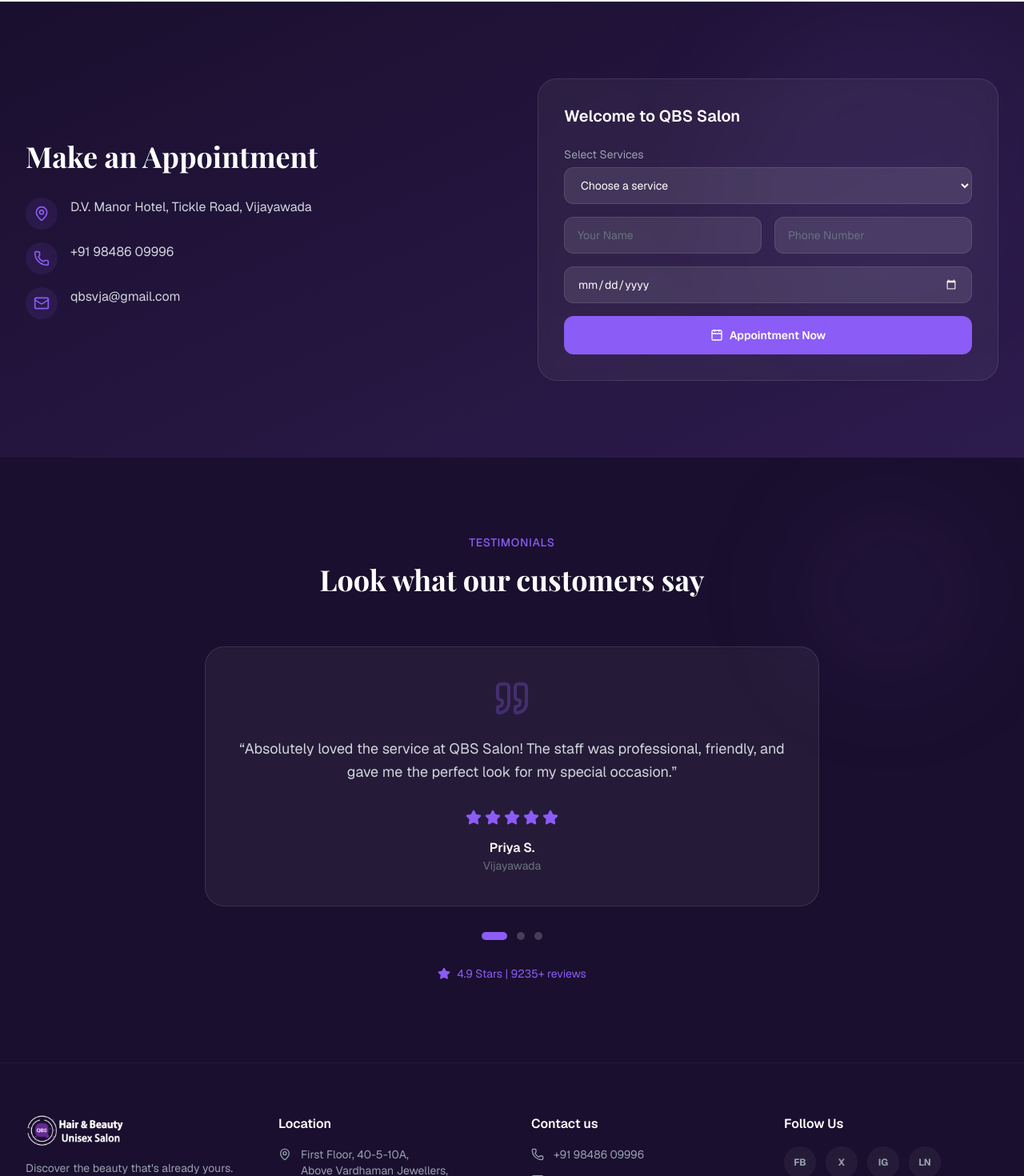
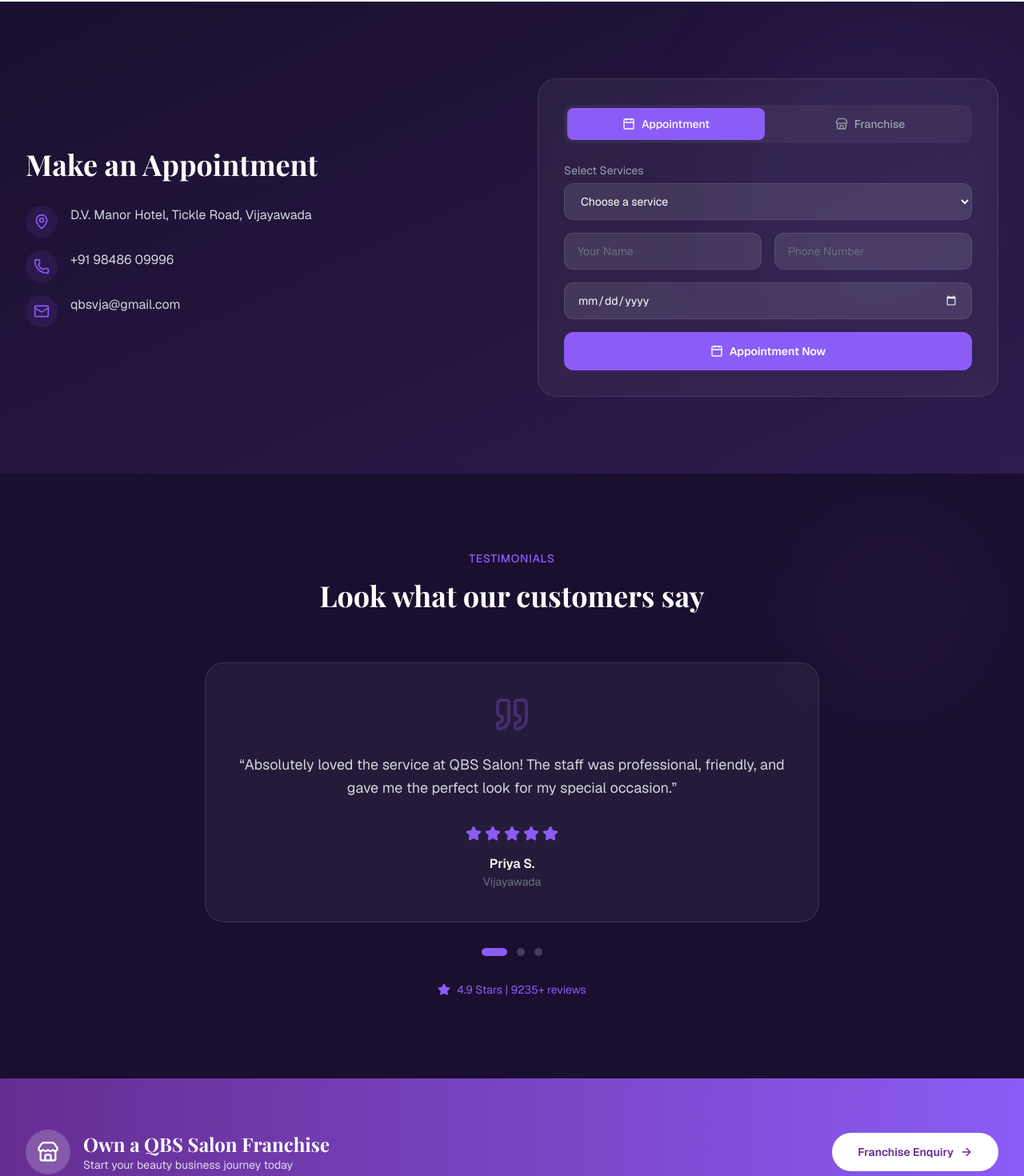
Before and after one commit to nandhan262006/QBS, a Next.js app: page / in a window 1280 px wide. Shown: the part 3920-5390 px from the top of the page at 80% size. Built offline with nearby package versions, Linux system fonts and the light colour scheme; a web font is replaced by a local one.

Commit message:
Add franchise enquiry tab in Appointment section and franchise CTA banner on homepage

```diff
--- a/src/app/page.tsx
+++ b/src/app/page.tsx
@@ -6,6 +6,7 @@
 import Gallery from "@/components/Gallery";
 import Appointment from "@/components/Appointment";
 import Testimonials from "@/components/Testimonials";
+import FranchiseCTA from "@/components/FranchiseCTA";
 import Footer from "@/components/Footer";
 
 export default function Home() {
@@ -20,6 +21,7 @@
         <Gallery />
         <Appointment />
         <Testimonials />
+        <FranchiseCTA />
       </main>
       <Footer />
     </>
--- a/src/components/Appointment.tsx
+++ b/src/components/Appointment.tsx
@@ -1,6 +1,11 @@
-import { MapPin, Phone, Mail, Calendar } from "lucide-react";
+"use client";
+
+import { useState } from "react";
+import { MapPin, Phone, Mail, Calendar, Store } from "lucide-react";
 
 export default function Appointment() {
+  const [tab, setTab] = useState<"appointment" | "franchise">("appointment");
+
   return (
     <section className="py-24 bg-gradient-to-br from-[#1A0F2E] to-[#2D1B4E] relative overflow-hidden">
       <div className="absolute top-0 right-0 w-96 h-96 bg-[#8B5CF6]/5 rounded-full blur-3xl" />
@@ -8,9 +13,12 @@
         <div className="grid lg:grid-cols-2 gap-16 items-center">
           <div className="space-y-8">
             <h2 className="text-3xl sm:text-4xl font-bold text-white font-[family-name:var(--font-playfair)]">
-              Make an Appointment
+              {tab === "appointment"
+                ? "Make an Appointment"
+                : "Franchise Enquiry"}
             </h2>
 
+            {tab === "appointment" && (
               <div className="space-y-4">
                 {[
                   {
@@ -33,12 +41,44 @@
                   );
                 })}
               </div>
+            )}
+
+            {tab === "franchise" && (
+              <p className="text-gray-400 leading-relaxed">
+                Join one of Vijayawada&apos;s fastest-growing salon brands.
+                Fill the enquiry form and our franchise team will reach out
+                with complete details.
+              </p>
+            )}
           </div>
 
           <div className="bg-white/5 border border-white/10 rounded-3xl p-8 backdrop-blur-sm">
-            <h3 className="text-xl font-semibold text-white mb-6">
-              Welcome to QBS Salon
-            </h3>
+            <div className="flex gap-2 mb-6 bg-white/5 rounded-xl p-1">
+              <button
+                onClick={() => setTab("appointment")}
+                className={`flex-1 flex items-center justify-center gap-2 px-4 py-2.5 rounded-lg text-sm font-medium transition-all ${
+                  tab === "appointment"
+                    ? "bg-[#8B5CF6] text-white"
+                    : "text-gray-400 hover:text-white"
+                }`}
+              >
+                <Calendar className="w-4 h-4" />
+                Appointment
+              </button>
+              <button
+                onClick={() => setTab("franchise")}
+                className={`flex-1 flex items-center justify-center gap-2 px-4 py-2.5 rounded-lg text-sm font-medium transition-all ${
+                  tab === "franchise"
+                    ? "bg-[#8B5CF6] text-white"
+                    : "text-gray-400 hover:text-white"
+                }`}
+              >
+                <Store className="w-4 h-4" />
+                Franchise
+              </button>
+            </div>
+
+            {tab === "appointment" ? (
               <form className="space-y-4">
                 <div>
                   <label className="block text-sm text-gray-400 mb-1.5">
@@ -94,6 +134,50 @@
                   </span>
                 </button>
               </form>
+            ) : (
+              <form className="space-y-4">
+                <input
+                  type="text"
+                  placeholder="Full Name"
+                  required
+                  className="w-full bg-white/10 border border-white/10 rounded-xl px-4 py-3 text-white text-sm placeholder:text-gray-500 focus:outline-none focus:border-[#8B5CF6]"
+                />
+                <div className="grid grid-cols-2 gap-4">
+                  <input
+                    type="tel"
+                    placeholder="Phone Number"
+                    required
+                    className="w-full bg-white/10 border border-white/10 rounded-xl px-4 py-3 text-white text-sm placeholder:text-gray-500 focus:outline-none focus:border-[#8B5CF6]"
+                  />
+                  <input
+                    type="email"
+                    placeholder="Email Address"
+                    required
+                    className="w-full bg-white/10 border border-white/10 rounded-xl px-4 py-3 text-white text-sm placeholder:text-gray-500 focus:outline-none focus:border-[#8B5CF6]"
+                  />
+                </div>
+                <input
+                  type="text"
+                  placeholder="City"
+                  required
+                  className="w-full bg-white/10 border border-white/10 rounded-xl px-4 py-3 text-white text-sm placeholder:text-gray-500 focus:outline-none focus:border-[#8B5CF6]"
+                />
+                <textarea
+                  rows={3}
+                  placeholder="Tell us about your interest"
+                  className="w-full bg-white/10 border border-white/10 rounded-xl px-4 py-3 text-white text-sm placeholder:text-gray-500 focus:outline-none focus:border-[#8B5CF6] resize-none"
+                />
+                <a
+                  href="https://wa.me/919848609996?text=Hi%20QBS%20Salon,%20I%20am%20interested%20in%20a%20franchise."
+                  target="_blank"
+                  rel="noopener noreferrer"
+                  className="w-full flex items-center justify-center gap-2 bg-[#8B5CF6] text-white font-semibold px-8 py-3.5 rounded-xl text-sm hover:bg-[#7C3AED] transition-colors"
+                >
+                  <Store className="w-4 h-4" />
+                  Apply For Franchise
+                </a>
+              </form>
+            )}
           </div>
         </div>
       </div>
--- /dev/null
+++ b/src/components/FranchiseCTA.tsx
@@ -0,0 +1,31 @@
+import { Store, ArrowRight } from "lucide-react";
+import Link from "next/link";
+
+export default function FranchiseCTA() {
+  return (
+    <section className="py-16 bg-gradient-to-r from-[#652D91] to-[#8B5CF6]">
+      <div className="max-w-7xl mx-auto px-4 sm:px-6 lg:px-8 flex flex-col sm:flex-row items-center justify-between gap-6">
+        <div className="flex items-center gap-4">
+          <div className="w-14 h-14 rounded-full bg-white/20 flex items-center justify-center flex-shrink-0">
+            <Store className="w-7 h-7 text-white" />
+          </div>
+          <div>
+            <h3 className="text-xl sm:text-2xl font-bold text-white font-[family-name:var(--font-playfair)]">
+              Own a QBS Salon Franchise
+            </h3>
+            <p className="text-white/80 text-sm">
+              Start your beauty business journey today
+            </p>
+          </div>
+        </div>
+        <Link
+          href="/franchise"
+          className="inline-flex items-center gap-2 bg-white text-[#652D91] px-8 py-3.5 rounded-full text-sm font-semibold hover:bg-gray-100 transition-colors flex-shrink-0"
+        >
+          Franchise Enquiry
+          <ArrowRight className="w-4 h-4" />
+        </Link>
+      </div>
+    </section>
+  );
+}
--- a/src/components/PromoPopup.tsx
+++ b/src/components/PromoPopup.tsx
@@ -18,8 +18,10 @@
   const [submitted, setSubmitted] = useState(false);
 
   useEffect(() => {
-    const alreadyShown = sessionStorage.getItem("promoShown");
-    if (alreadyShown) return;
+    try {
+      const alreadyShown = sessionStorage.getItem("promoShown");
+      if (alreadyShown) return;
+    } catch {}
 
     const id = setTimeout(() => setShow(true), 25000);
     return () => clearTimeout(id);
```
Lines whose indentation alone changed are shown as unchanged.
